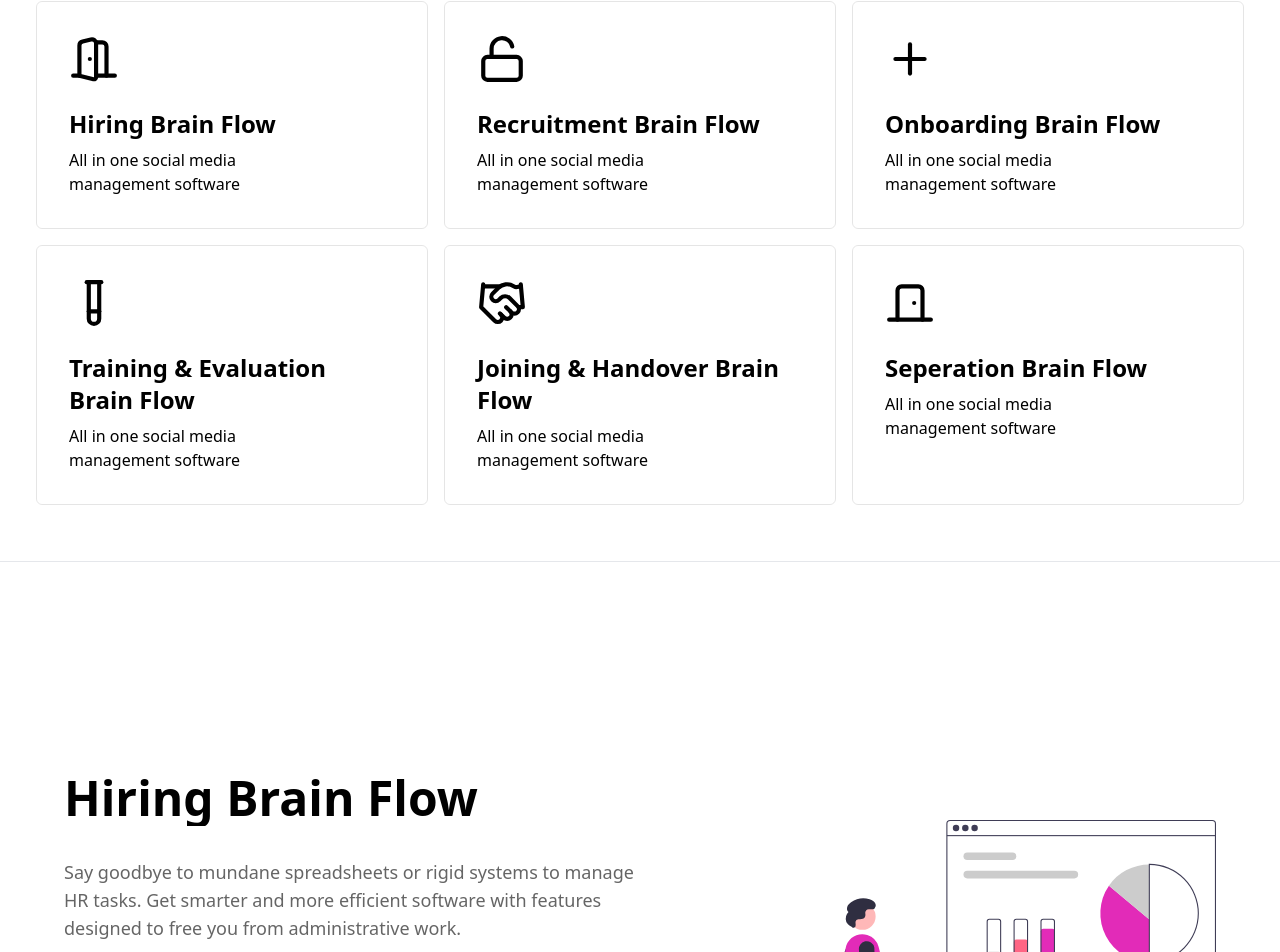
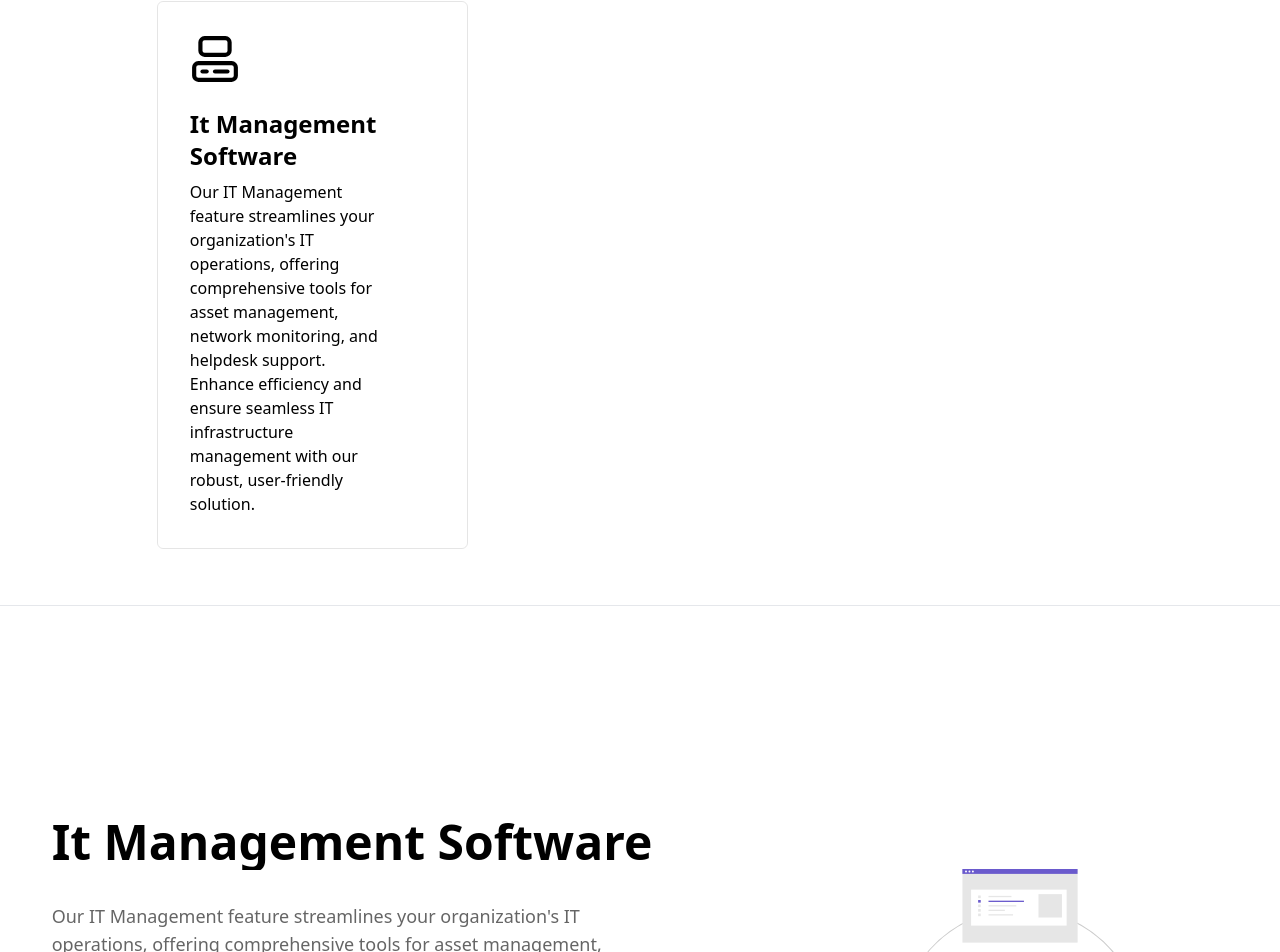
Before and after one commit to Parthakashyap/GITCS-LP, a React (Vite) app: page /it in a window 1280 px wide. Shown: the part 1047-1999 px from the top of the page. Built offline with nearby package versions, Linux system fonts and the light colour scheme.

Commit message:
it managemet software completed

```diff
--- a/src/pages/IT.tsx
+++ b/src/pages/IT.tsx
@@ -1,89 +1,28 @@
-import hrbg from "../Images/undraw_programming_re_kg9v-pink.svg";
+import hrbg from "../Images/IT/undraw_fingerprint_re_uf3f.svg";
 import WordPullUp from "../components/magicui/word-pull-up";
 import { FadeText } from "../components/magicui/fade-text";
 import BlurIn from "../components/magicui/blur-in";
 import PricingSection from "../components/sections/PricingSection";
 import FaqSection from "../components/sections/FaqSection";
 import {
-  DoorClosed,
-  DoorOpen,
-  Handshake,
-  LockOpen,
-  Plus,
-  TestTube,
+  Computer,
 } from "lucide-react";
-import charts from "../Images/charts-pink.svg";
-import flow_chart from "../Images/undraw_bear_market_ania-pink.svg";
-import designation from "../Images/undraw_post_re_mtr4-pink.svg";
-import tasks from "../Images/undraw_add_tasks_re_s5yj-pink.svg";
-import events from "../Images/undraw_events_re_98ue-pink.svg";
-import vault from "../Images/undraw_vault_re_s4my-pink.svg";
-import group_chat from "../Images/undraw_group_chat_re_frmo-pink.svg";
-import master_chat from "../Images/undraw_professor_re_mj1s-pink.svg";
-import crm_plus from "../Images/undraw_projections_re_ulc6-pink.svg";
 import { BrainFlowSection } from "../components/BrainFlow";
+import it_management from "../Images/IT/undraw_server_cluster_jwwq.svg"
 const sections = [
   {
-    title: "Hiring Brain Flow",
-    img: charts,
-    description:
-      "Say goodbye to mundane spreadsheets or rigid systems to manage HR tasks. Get smarter and more efficient software with features designed to free you from administrative work.",
-  },
-  {
-    title: "Recruitment Brain Flow",
-    img: flow_chart,
-    description:
-      "Say goodbye to mundane spreadsheets or rigid systems to manage HR tasks. Get smarter and more efficient software with features designed to free you from administrative work.",
-  },
-  {
-    title: "Onboarding Brain Flow",
-    img: designation,
-    description:
-      "Say goodbye to mundane spreadsheets or rigid systems to manage HR tasks. Get smarter and more efficient software with features designed to free you from administrative work.",
-  },
-  {
-    title: "Training And Evaluation Brain Flow",
-    img: tasks,
-    description:
-      "Say goodbye to mundane spreadsheets or rigid systems to manage HR tasks. Get smarter and more efficient software with features designed to free you from administrative work.",
-  },
-  {
-    title: "Events",
-    img: events,
-    description:
-      "Say goodbye to mundane spreadsheets or rigid systems to manage HR tasks. Get smarter and more efficient software with features designed to free you from administrative work.",
-  },
-  {
-    title: "Joining & Handover Brainflow",
-    img: vault,
-    description:
-      "Say goodbye to mundane spreadsheets or rigid systems to manage HR tasks. Get smarter and more efficient software with features designed to free you from administrative work.",
-  },
-  {
-    title: "Seperating BrainFlow",
-    img: group_chat,
-    description:
-      "Say goodbye to mundane spreadsheets or rigid systems to manage HR tasks. Get smarter and more efficient software with features designed to free you from administrative work.",
-  },
-  {
-    title: "Master Chat",
-    img: master_chat,
-    description:
-      "Say goodbye to mundane spreadsheets or rigid systems to manage HR tasks. Get smarter and more efficient software with features designed to free you from administrative work.",
-  },
-  {
-    title: "CRM PLUS +",
-    img: crm_plus,
-    description:
-      "Say goodbye to mundane spreadsheets or rigid systems to manage HR tasks. Get smarter and more efficient software with features designed to free you from administrative work.",
+    title: "It Management Software",
+    img: it_management,
+    icon: Computer,
+    description: "Our IT Management feature streamlines your organization's IT operations, offering comprehensive tools for asset management, network monitoring, and helpdesk support. Enhance efficiency and ensure seamless IT infrastructure management with our robust, user-friendly solution."
   },
 ];
 const IT = () => {
   return (
     <div className="flex flex-col gap-5 w-full min-h-screen">
       <div className=" bg-[#6A5ACD] text-white w-full flex flex-col justify-center p-4 md:h-[800px]">
-        <div className="flex justify-between lg:flex-row flex-col items-center md:w-[80%] w-full m-auto">
-          <div className="flex flex-col gap-8  mt-20 mb-20">
+        <div className="flex justify-between lg:flex-row flex-col-reverse items-center md:w-[80%] w-full m-auto">
+          <div className="flex flex-col gap-8  md:mt-20 mt-5 mb-20">
             <WordPullUp
               words="IT Management Systems"
               className="text-5xl font-bold text-left max-w-3xl break-words"
@@ -97,11 +36,11 @@ const IT = () => {
             <div className="flex gap-3 flex-wrap items-center">
               <BlurIn
                 word={`Get Started `}
-                className=" bg-orange-600 py-3 rounded-md flex gap-2 justify-center items-center px-8"
+                className=" bg-black py-3 rounded-md flex gap-2 justify-center items-center px-8"
               />
               <BlurIn
                 word="Learn More"
-                className=" border border-white text-white flex justify-center gap-4 items-center py-3 rounded-md px-8"
+                className=" border border-white text-black bg-white flex justify-center gap-4 items-center py-3 rounded-md px-8"
               />
             </div>
           </div>
@@ -110,27 +49,20 @@ const IT = () => {
         </div>
       </div>
       <div className="flex justify-center flex-col gap-8 items-center p-9">
-      <h1 className="text-center text-4xl font-bold md:text-6xl mb-5">
+        <h1 className="text-center text-4xl font-bold md:text-6xl mb-5">
           What Brain Brings To The Table
         </h1>
 
-        <div className="grid lg:grid-cols-3 md:grid-cols-2 grid-cols-1 gap-4">
-          {[
-            { icon: DoorOpen, title: "Hiring Brain Flow" },
-            { icon: LockOpen, title: "Recruitment Brain Flow" },
-            { icon: Plus, title: "Onboarding Brain Flow" },
-            { icon: TestTube, title: "Training & Evaluation Brain Flow" },
-            { icon: Handshake, title: "Joining & Handover Brain Flow" },
-            { icon: DoorClosed, title: "Seperation Brain Flow" },
-          ].map(({ icon: Icon, title }) => (
+        <div className="grid lg:grid-cols-3 md:w-[80%] md:grid-cols-2 grid-cols-1 gap-4">
+          {sections.map((section, index) => (
             <div
-              key={title}
+              key={index}
               className="p-8 rounded-md border border-black/10 hover:-translate-y-4 hover:border-[#6A5ACD] hover:bg-gray-100 duration-200"
             >
-              <Icon size={50} className="mb-6" />
-              <h1 className="text-2xl font-bold">{title}</h1>
+              <section.icon size={50} className="mb-6" />
+              <h1 className="text-2xl font-bold">{section.title}</h1>
               <p className="break-words max-w-[80%] mt-2">
-                All in one social media management software
+                {section.description}
               </p>
             </div>
           ))}
```
Also changed, not shown: src/pages/MDO.tsx (+9 -9 lines).
